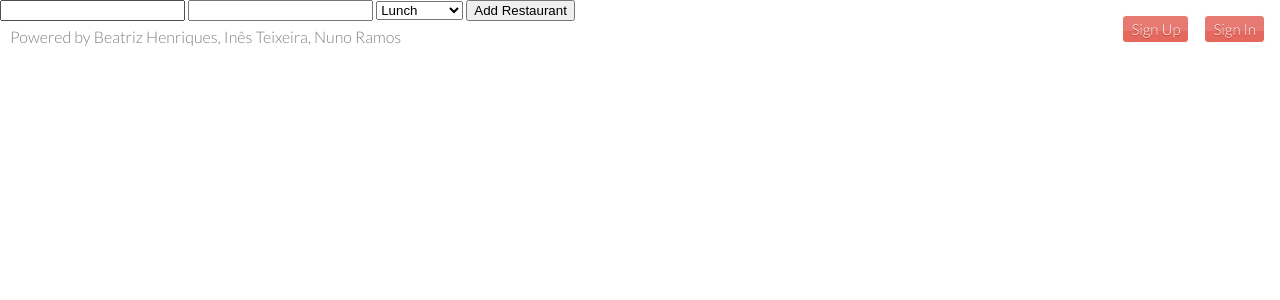
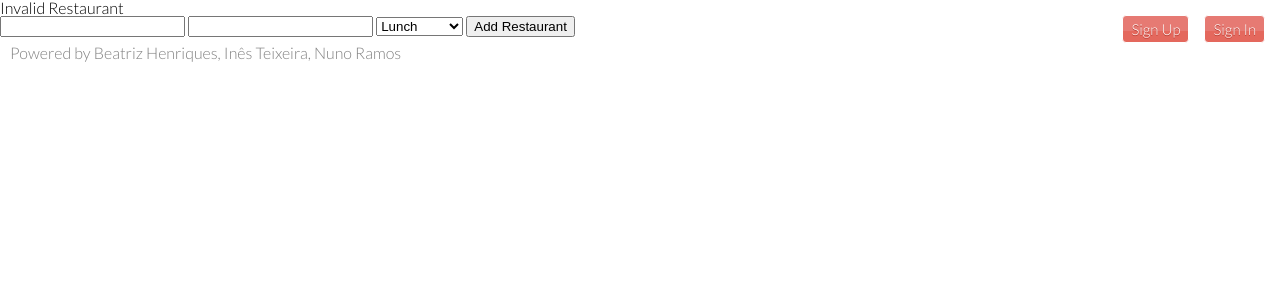
Before and after one commit to NunoRamos/FEUP-LTW, a PHP site: page /pages/addRestaurant.php in a window 1280 px wide. Shown: the top 300 px of the page. Run offline with PHP 8.4, Linux system fonts and the light colour scheme; the visitor is signed in with stand-in values (Sample User, id 1).

Commit message:
Updating db and showing a message when the restaurant is invalid

```diff
--- a/Project/database/database.sql
+++ b/Project/database/database.sql
@@ -6,7 +6,7 @@ CREATE TABLE restaurant (
 );
 
 CREATE TABLE owner (
-	id_restaurant INTEGER,
+	id_restaurant INTEGER UNIQUE,
 	id_user INTEGER,
 	PRIMARY KEY (id_restaurant, id_user)
 );
--- a/Project/pages/templates/addRestaurant.php
+++ b/Project/pages/templates/addRestaurant.php
@@ -1,4 +1,12 @@
+<?php
+session_start();
+?>
 <div>
+    <?php
+    if(isset($_SESSION['invalid_restaurant']) && $_SESSION['invalid_restaurant']){
+        echo '<p>Invalid Restaurant</p>';
+    }
+    ?>
     <form action="actions/addRestaurant.php" method="get">
         <input type="text" name="name" required>
         <input type="text" name="location" required>
```
Also changed, not shown: Project/database/database.db.
